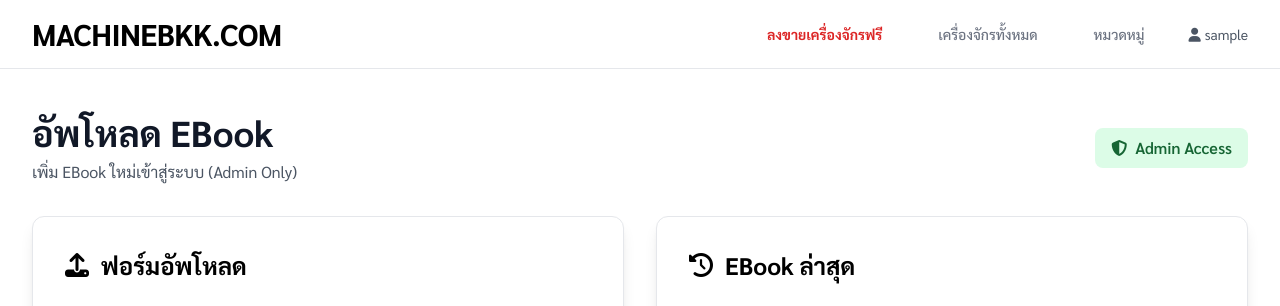
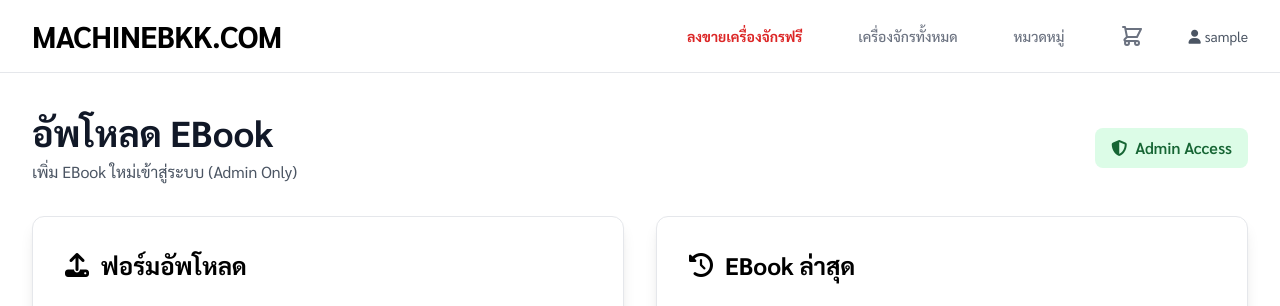
Before and after one commit to Thitphavanh/Uncle-Engineer-Machine-Shop, a Django app: page /manage/machine/upload/ in a window 1280 px wide. Shown: the top 306 px of the page. Run offline with Django 5.2, Linux system fonts and the light colour scheme; the visitor is signed in with stand-in values (Sample User, id 1); data that the repository does not hold is empty; some libraries are stand-ins or nearby versions.

Commit message:
Enable guest access to Cart in navbar

```diff
--- a/templates/base.html
+++ b/templates/base.html
@@ -142,14 +142,15 @@
 
 
 
-                    {% if user.is_authenticated %}
                     <!-- Cart Icon -->
-                        <!-- <a href="{% url 'cart_detail' %}" class="text-gray-500 hover:text-gray-900 px-3 py-2 rounded-md text-sm font-medium relative">
+                    <a href="{% url 'cart_detail' %}" class="text-gray-500 hover:text-gray-900 px-3 py-2 rounded-md text-sm font-medium relative">
                         <svg xmlns="http://www.w3.org/2000/svg" class="h-6 w-6" fill="none" viewBox="0 0 24 24" stroke="currentColor">
                             <path stroke-linecap="round" stroke-linejoin="round" stroke-width="2" d="M3 3h2l.4 2M7 13h10l4-8H5.4M7 13L5.4 5M7 13l-2.293 2.293c-.63.63-.184 1.707.707 1.707H17m0 0a2 2 0 100 4 2 2 0 000-4zm-8 2a2 2 0 11-4 0 2 2 0 014 0z" />
                         </svg>
                         <span id="desktop-cart-count" class="absolute top-0 right-0 inline-flex items-center justify-center px-2 py-1 text-xs font-bold leading-none text-red-100 transform translate-x-1/2 -translate-y-1/2 bg-red-600 rounded-full {% if cart|length == 0 %}hidden{% endif %}">{{ cart|length }}</span>
-                        </a> -->
+                    </a>
+
+                    {% if user.is_authenticated %}
                         <span class="text-sm text-gray-600">
                             <i class="fas fa-user mr-1"></i>{{ user.username }}
                         </span>
@@ -176,11 +177,12 @@
                     <a href="{% url 'machines' %}" class="block py-2 text-base font-medium hover:bg-gray-50 px-4 rounded">เครื่องจักรทั้งหมด</a>
                     <a href="{% url 'categories' %}" class="block py-2 text-base font-medium hover:bg-gray-50 px-4 rounded">หมวดหมู่เครื่องจักร</a>
 
+                    <a href="{% url 'cart_detail' %}" class="block py-2 text-base font-medium hover:bg-gray-50 px-4 rounded">
+                        <i class="fas fa-shopping-cart mr-2"></i>ตะกร้าสินค้า
+                        <span id="mobile-cart-count" class="inline-flex items-center justify-center px-2 py-1 text-xs font-bold leading-none text-red-100 bg-red-600 rounded-full ml-2 {% if cart|length == 0 %}hidden{% endif %}">{{ cart|length }}</span>
+                    </a>
+
                     {% if user.is_authenticated %}
-                        <!-- <a href="{% url 'cart_detail' %}" class="block py-2 text-base font-medium hover:bg-gray-50 px-4 rounded">
-                            <i class="fas fa-shopping-cart mr-2"></i>
-                            <span id="mobile-cart-count" class="inline-flex items-center justify-center px-2 py-1 text-xs font-bold leading-none text-red-100 bg-red-600 rounded-full ml-2 {% if cart|length == 0 %}hidden{% endif %}">{{ cart|length }}</span>
-                        </a> -->
                         <div class="px-4 py-2 text-sm text-gray-600">
                             <i class="fas fa-user mr-1"></i>{{ user.username }}
                         </div>
```
Lines whose indentation alone changed are shown as unchanged.
